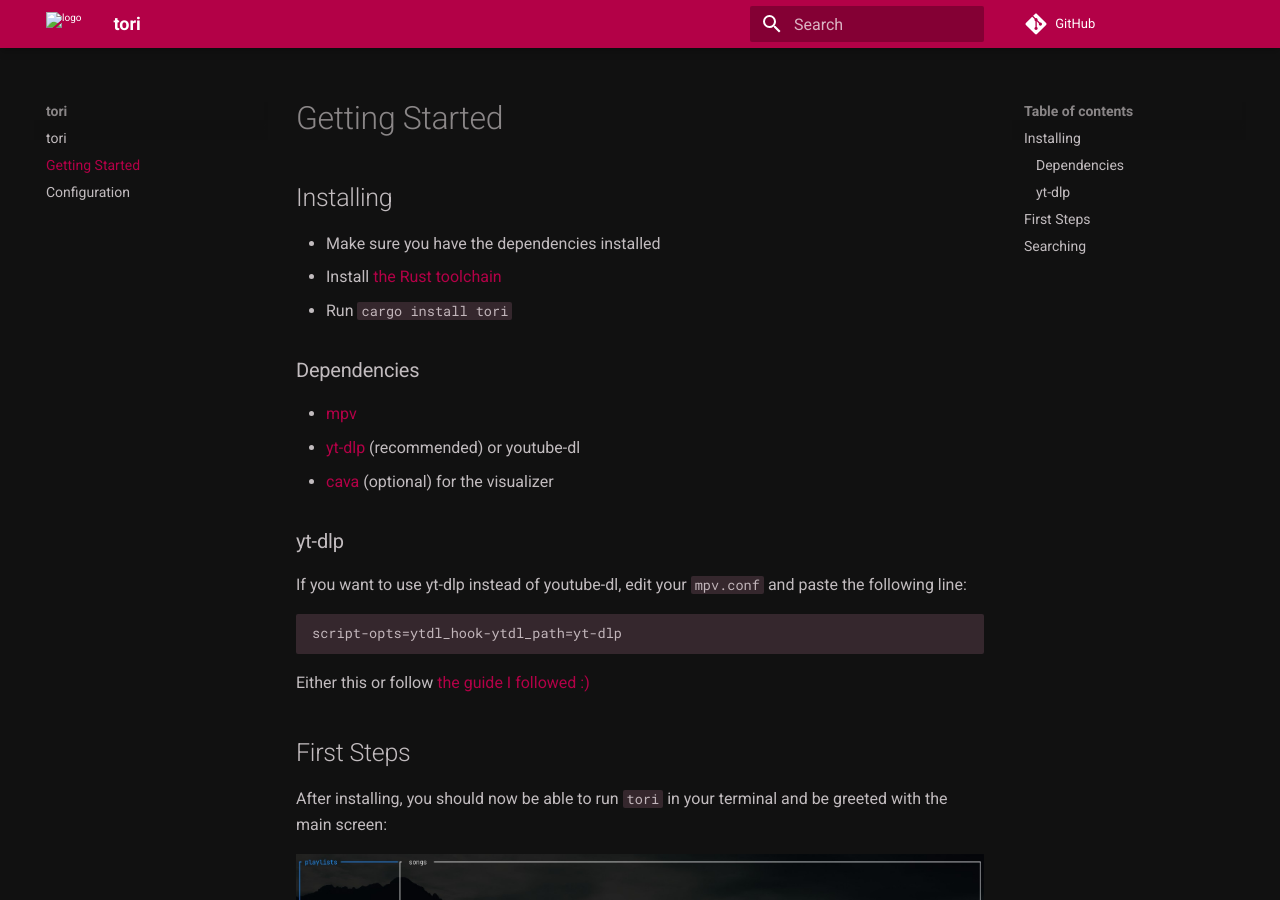
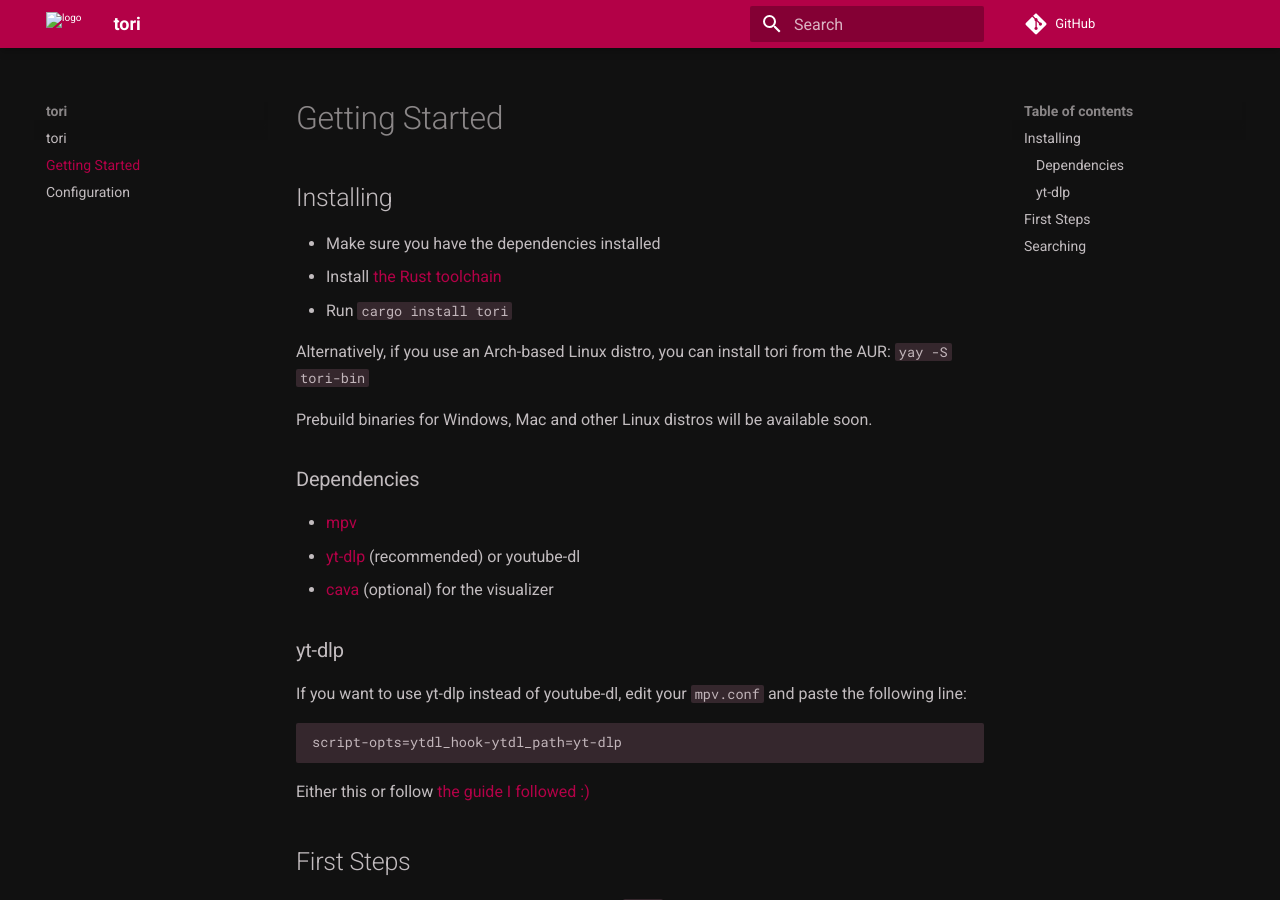
Before and after one commit to LeoRiether/tori, an MkDocs documentation site: the page built from docs/getting_started.md, in a window 1280 px wide and 900 px high. Built offline with MkDocs 1.6.1 and Material for MkDocs 9.7.7, drawn with Linux system fonts in a browser that asks for light colours; comment, search, counter and statistics services are not loaded.

Commit message:
Update docs with AUR instructions

```diff
--- a/docs/getting_started.md
+++ b/docs/getting_started.md
@@ -4,6 +4,10 @@
 - Make sure you have the dependencies installed
 - Install [the Rust toolchain](https://www.rust-lang.org/tools/install)
 - Run `cargo install tori`
+
+Alternatively, if you use an Arch-based Linux distro, you can install tori from the AUR: `yay -S tori-bin`
+
+Prebuild binaries for Windows, Mac and other Linux distros will be available soon.
 
 ### Dependencies
 - [mpv](https://mpv.io/)
```
Also changed, not shown: README.md (+5 -0 lines), 1 other file.
